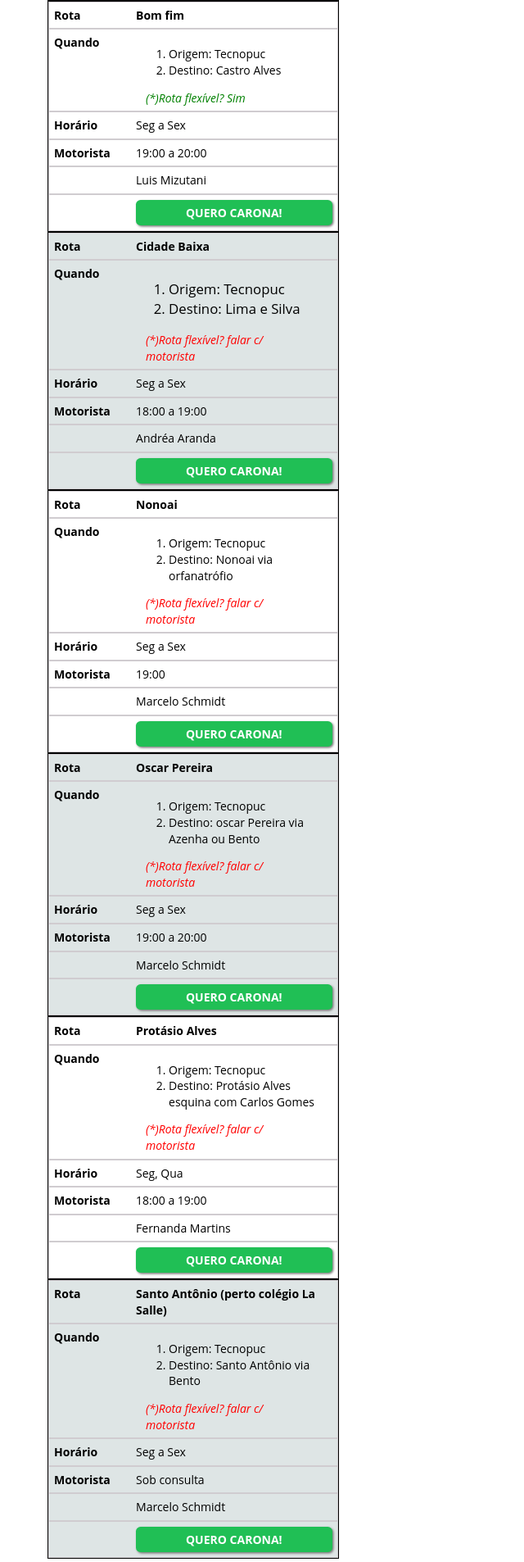
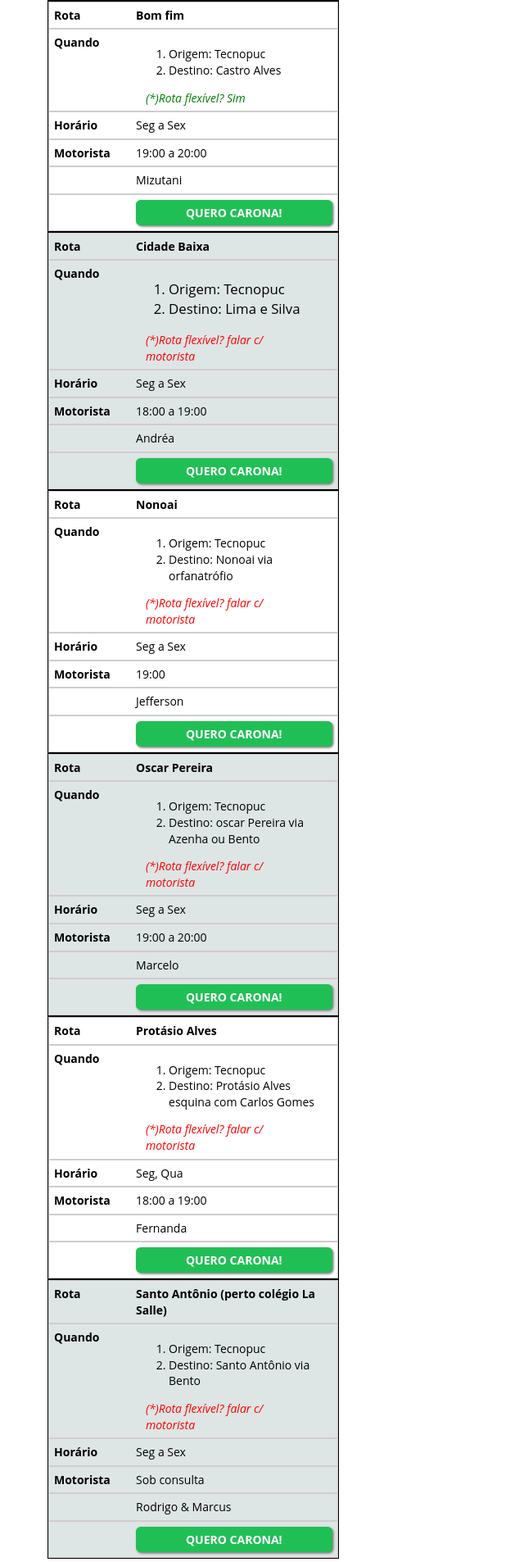
Before and after one commit to transportelivre/caronaboard, a PHP site: page / in a window 1280 px wide. Shown: the part 963-2869 px from the top of the page at 82% size, without its empty margins (0-640 px from the left). Run offline with PHP 8.4, Linux system fonts and the light colour scheme; some libraries are stand-ins or nearby versions.

Commit message:
fix names

```diff
--- a/index.php
+++ b/index.php
@@ -62,7 +62,7 @@
 							</td>
 							<td>Seg a Sex</td>
 							<td>19:00 a 20:00</td>
-							<td>Luis Mizutani</td>
+							<td>Mizutani</td>
 							<td><div id="button_carona"><a href="http://goo.gl/forms/Jt7rddWqFn" target="_blank">QUERO CARONA!</a></div></td>
 						</tr>
 						<tr>
@@ -76,7 +76,7 @@
 							</td>
 							<td>Seg a Sex</td>
 							<td>18:00 a 19:00</td>
-							<td>Andréa Aranda</td>
+							<td>Andréa</td>
 							<td><div id="button_carona"><a href="http://goo.gl/forms/3zFqZS1SvR" target="_blank">QUERO CARONA!</a></div></td>
 						</tr>
 						<tr>
@@ -90,7 +90,7 @@
 							</td>
 							<td>Seg a Sex</td>
 							<td>19:00</td>
-							<td>Marcelo Schmidt</td>
+							<td>Jefferson</td>
 							<td><div id="button_carona"><a href="http://goo.gl/forms/dbR9YM963H" target="_blank">QUERO CARONA!</a></div></td>
 						</tr>
 						<tr>
@@ -104,7 +104,7 @@
 							</td>
 							<td>Seg a Sex</td>
 							<td>19:00 a 20:00</td>
-							<td>Marcelo Schmidt</td>
+							<td>Marcelo</td>
 							<td><div id="button_carona"><a href="http://goo.gl/forms/hyGj1rx26x" target="_blank">QUERO CARONA!</a></div></td>
 						</tr>
 						<tr>
@@ -118,7 +118,7 @@
 							</td>
 							<td>Seg, Qua</td>
 							<td>18:00 a 19:00</td>
-							<td>Fernanda Martins</td>
+							<td>Fernanda</td>
 							<td><div id="button_carona"><a href="http://goo.gl/forms/iKCKMbnNX3" target="_blank">QUERO CARONA!</a></div></td>
 						</tr>
 						<tr>
@@ -132,7 +132,7 @@
 							</td>
 							<td>Seg a Sex</td>
 							<td>Sob consulta</td>
-							<td>Marcelo Schmidt</td>
+							<td>Rodrigo & Marcus</td>
 							<td><div id="button_carona"><a href="http://goo.gl/forms/yezpR5lzGY" target="_blank">QUERO CARONA!</a></div></td>
 						</tr>
 					</tbody>
```
